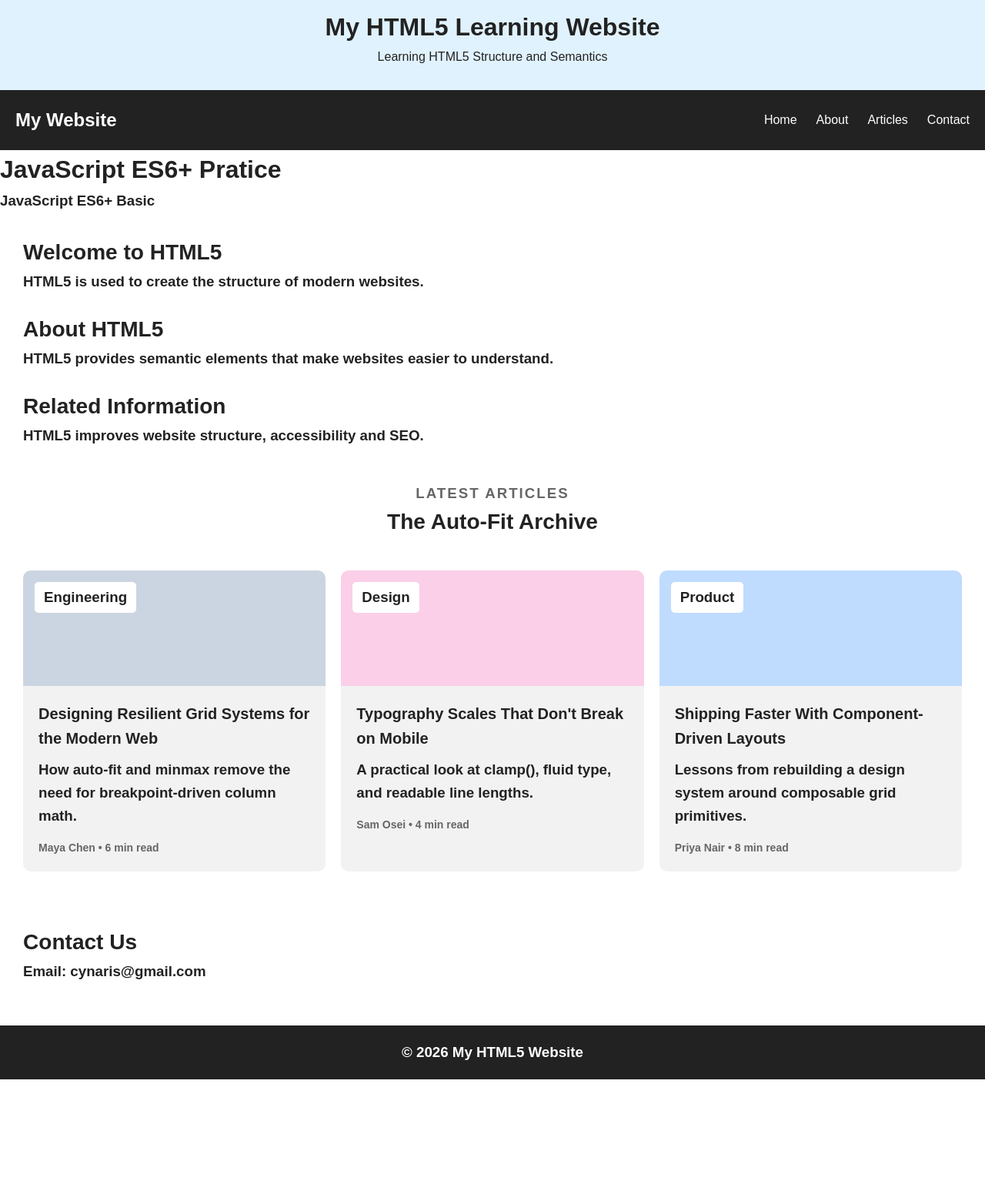
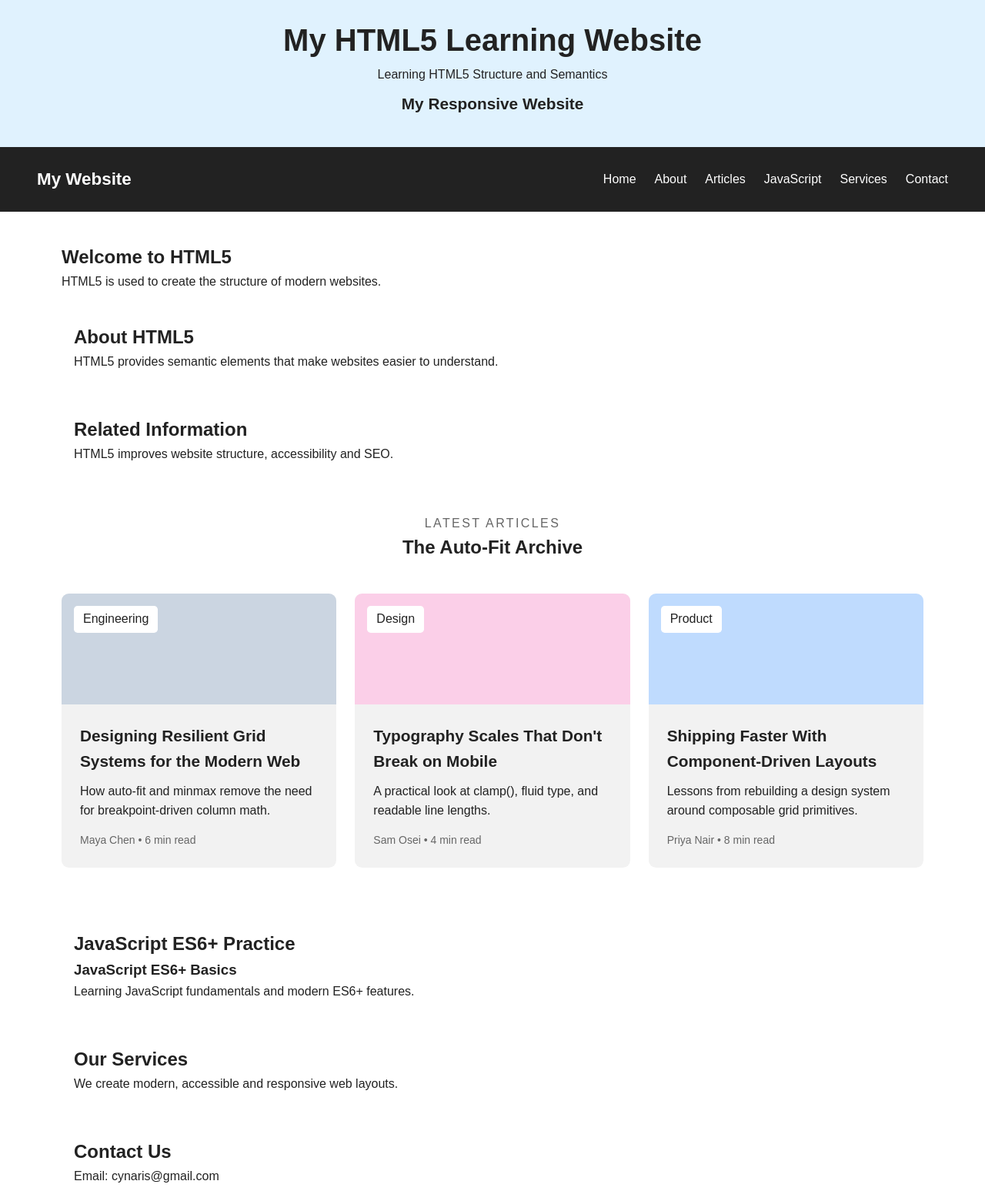
Before and after one commit to monishaarumugam48-hub/cynaris-internship-monisha, a plain HTML site: page index.html in a window 1280 px wide. Shown: the part 20-1580 px from the top of the page at 77% size. Before the commit the page ends 1422 px from the top, so only its background shows below. Drawn offline with Linux system fonts and the light colour scheme.

Commit message:
feat: responsive design week-1-day-4 complete

```diff
--- a/index.html
+++ b/index.html
@@ -6,134 +6,193 @@
     <meta name="viewport" content="width=device-width, initial-scale=1.0">
 
     <meta name="description"
-        content="A beginner-friendly website demonstrating HTML5 semantic structure and accessibility.">
+        content="A beginner-friendly responsive website demonstrating HTML5 semantics and accessibility.">
 
-    <title>HTML5 Structure and Semantic</title>
+    <title>HTML5 Structure and Responsive Design</title>
 
     <link rel="stylesheet" href="styles.css">
 </head>
 
 <body>
-
     <header class="site-header">
         <h1>My HTML5 Learning Website</h1>
         <p>Learning HTML5 Structure and Semantics</p>
+        <h2>My Responsive Website</h2>
     </header>
 
     <nav class="navbar" aria-label="Main navigation">
+
         <h2>My Website</h2>
 
         <ul class="nav-links">
             <li><a href="#home">Home</a></li>
             <li><a href="#about">About</a></li>
             <li><a href="#articles">Articles</a></li>
+            <li><a href="#javascript">JavaScript</a></li>
+            <li><a href="#services">Services</a></li>
             <li><a href="#contact">Contact</a></li>
         </ul>
+
     </nav>
-    <h1>JavaScript ES6+ Pratice</h1>
-    <h3>JavaScript ES6+ Basic</h>
-    <script src="script.js">
-
-    </script>
 
     <main id="home" class="container">
-
         <article>
             <h2>Welcome to HTML5</h2>
 
             <p>
-                HTML5 is used to create the structure of modern websites.
+                HTML5 is used to create the structure
+                of modern websites.
             </p>
         </article>
+        <section id="about" aria-labelledby="about-heading">
 
-        <section id="about" aria-labelledby="about-heading">
             <h2 id="about-heading">About HTML5</h2>
 
             <p>
-                HTML5 provides semantic elements that make websites easier to understand.
+                HTML5 provides semantic elements that make
+                websites easier to understand.
             </p>
+
         </section>
 
         <aside aria-labelledby="related-heading">
+
             <h2 id="related-heading">Related Information</h2>
 
             <p>
-                HTML5 improves website structure, accessibility and SEO.
+                HTML5 improves website structure,
+                accessibility and SEO.
             </p>
+
         </aside>
 
         <section id="articles" aria-labelledby="articles-heading">
 
             <header class="page-header">
+
                 <p class="subtitle">LATEST ARTICLES</p>
-                <h2 id="articles-heading">The Auto-Fit Archive</h2>
+
+                <h2 id="articles-heading">
+                    The Auto-Fit Archive
+                </h2>
+
             </header>
 
             <div class="card-container">
 
                 <article class="card">
+
                     <div class="card-image engineering">
                         <span class="category">Engineering</span>
                     </div>
 
                     <div class="card-content">
-                        <h2>Designing Resilient Grid Systems for the Modern Web</h2>
+
+                        <h2>
+                            Designing Resilient Grid Systems
+                            for the Modern Web
+                        </h2>
 
                         <p>
-                            How auto-fit and minmax remove the need for
-                            breakpoint-driven column math.
+                            How auto-fit and minmax remove
+                            the need for breakpoint-driven
+                            column math.
                         </p>
 
                         <div class="author">
                             Maya Chen <span>•</span> 6 min read
                         </div>
+
                     </div>
+
                 </article>
 
                 <article class="card">
+
                     <div class="card-image design">
                         <span class="category">Design</span>
                     </div>
 
                     <div class="card-content">
-                        <h2>Typography Scales That Don't Break on Mobile</h2>
+
+                        <h2>
+                            Typography Scales That Don't
+                            Break on Mobile
+                        </h2>
 
                         <p>
-                            A practical look at clamp(), fluid type,
-                            and readable line lengths.
+                            A practical look at clamp(),
+                            fluid type, and readable line lengths.
                         </p>
 
                         <div class="author">
                             Sam Osei <span>•</span> 4 min read
                         </div>
+
                     </div>
+
                 </article>
 
                 <article class="card">
+
                     <div class="card-image product">
                         <span class="category">Product</span>
                     </div>
 
                     <div class="card-content">
-                        <h2>Shipping Faster With Component-Driven Layouts</h2>
+
+                        <h2>
+                            Shipping Faster With
+                            Component-Driven Layouts
+                        </h2>
 
                         <p>
-                            Lessons from rebuilding a design system
-                            around composable grid primitives.
+                            Lessons from rebuilding a design
+                            system around composable grid primitives.
                         </p>
 
                         <div class="author">
                             Priya Nair <span>•</span> 8 min read
                         </div>
+
                     </div>
+
                 </article>
 
             </div>
+
         </section>
 
-        <section id="contact" aria-labelledby="contact-heading">
-            <h2 id="contact-heading">Contact Us</h2>
+        <section id="javascript">
+
+            <h2>JavaScript ES6+ Practice</h2>
+
+            <h3>JavaScript ES6+ Basics</h3>
+
+            <p>
+                Learning JavaScript fundamentals and
+                modern ES6+ features.
+            </p>
+
+        </section>
+
+        <section id="services">
+
+            <h2>Our Services</h2>
+
+            <p>
+                We create modern, accessible and
+                responsive web layouts.
+            </p>
+
+        </section>
+
+        <section id="contact">
+
+            <h2>Contact Us</h2>
+
             <p>Email: cynaris@gmail.com</p>
+
         </section>
 
     </main>
@@ -142,5 +201,8 @@
         <p>&copy; 2026 My HTML5 Website</p>
     </footer>
 
+
+    <script src="script.js"></script>
+
 </body>
 </html>
--- a/script.js
+++ b/script.js
@@ -1,16 +1,22 @@
-// 1. ES6 Variables
+//ES6 Variables
 const company = "Cynaris Solutions";
 let internName = "Monisha";
 
 console.log(`Welcome to ${company}, ${internName}!`);
 
-// 2. Array Destructuring
+console.log("Welcome to my HTML5 Responsive Website!");
+
+const heading = document.querySelector(".site-header h1");
+
+console.log(heading.textContent);
+
+//Array Destructuring
 const skills = ["HTML", "CSS", "JavaScript"];
 const [firstSkill, secondSkill, thirdSkill] = skills;
 
 console.log(firstSkill, secondSkill, thirdSkill);
 
-// 3. Object Destructuring
+//Object Destructuring
 const intern = {
     name: "Monisha",
     role: "Full Stack Developer Intern",
@@ -21,29 +27,29 @@ const { name, role, location } = intern;
 
 console.log(name, role, location);
 
-// 4. Arrow Function
+//Arrow Function
 const greet = (name) => {
     return `Hello ${name}, welcome!`;
 };
 
 console.log(greet("Monisha"));
 
-// 5. filter(), map(), reduce()
+//filter(), map(), reduce()
 const numbers = [10, 20, 30, 40, 50];
 
-// Filter numbers greater than 20
+//Filter numbers greater than 20
 const filteredNumbers = numbers.filter(num => num > 20);
 console.log("Filtered:", filteredNumbers);
 
-// Multiply each number by 2
+//Multiply each number by 2
 const mappedNumbers = numbers.map(num => num * 2);
 console.log("Mapped:", mappedNumbers);
 
-// Calculate total
+//Calculate total
 const total = numbers.reduce((sum, num) => sum + num, 0);
 console.log("Total:", total);
 
-// 6. Interactive Component using Event Listener
+//Interactive Component using Event Listener
 const button = document.createElement("button");
 
 button.textContent = "Click Me";
--- a/styles.css
+++ b/styles.css
@@ -9,26 +9,43 @@ body {
     line-height: 1.6;
     background-color: #ffffff;
     color: #222222;
+    font-size: 1rem;
 }
 
 .site-header {
     text-align: center;
-    padding: 30px;
+    padding: 2rem 1rem;
     background-color: #e0f2fe;
+}
+
+.site-header h1 {
+    font-size: 1.7rem;
+}
+
+.site-header h2 {
+    font-size: 1.3rem;
+    margin-top: 0.5rem;
 }
 
 .navbar {
     display: flex;
-    justify-content: space-between;
+    flex-direction: column;
     align-items: center;
-    padding: 20px;
+    gap: 1rem;
+    padding: 1rem;
     background-color: #222222;
     color: white;
 }
 
+.navbar h2 {
+    font-size: 1.4rem;
+}
+
 .nav-links {
     display: flex;
-    gap: 25px;
+    flex-wrap: wrap;
+    justify-content: center;
+    gap: 0.8rem;
     list-style: none;
 }
 
@@ -42,49 +59,60 @@ body {
     color: orange;
 }
 
-main {
-    padding: 30px;
+.container {
+    width: 100%;
+    max-width: 75rem;
+    margin: auto;
+    padding: 1rem;
 }
 
 article,
 section,
 aside {
-    margin-bottom: 25px;
+    margin-bottom: 1.5rem;
+}
+
+#javascript,
+#services,
+#contact,
+#about,
+.container > aside {
+    padding: 1rem;
 }
 
 .page-header {
     text-align: center;
-    padding: 20px;
+    padding: 1.5rem 0;
 }
 
 .subtitle {
-    letter-spacing: 2px;
+    letter-spacing: 0.15rem;
     color: #666666;
 }
 
 .card-container {
     display: grid;
-    grid-template-columns: repeat(3, 1fr);
-    gap: 20px;
-    padding: 20px 0;
+    grid-template-columns: 1fr;
+    gap: 1.25rem;
+    padding: 1rem 0;
 }
 
 .card {
     background-color: #f2f2f2;
-    border-radius: 10px;
+    border-radius: 0.6rem;
     overflow: hidden;
     transition: transform 0.3s ease,
                 background-color 0.3s ease;
 }
 
 .card:hover {
-    transform: translateY(-8px);
+    transform: translateY(-0.5rem);
     background-color: #dbeafe;
 }
 
 .card-image {
-    min-height: 150px;
-    padding: 15px;
+    min-height: 9rem;
+    padding: 1rem;
     display: flex;
     align-items: flex-start;
 }
@@ -103,48 +131,95 @@ aside {
 
 .category {
     background-color: white;
-    padding: 5px 12px;
-    border-radius: 5px;
+    padding: 0.3rem 0.75rem;
+    border-radius: 0.3rem;
 }
 
 .card-content {
-    padding: 20px;
+    padding: 1.25rem;
 }
 
 .card-content h2 {
-    margin-bottom: 10px;
-    font-size: 20px;
+    margin-bottom: 0.6rem;
+    font-size: 1.2rem;
 }
 
 .card-content p {
-    margin-bottom: 15px;
+    margin-bottom: 0.9rem;
 }
 
 .author {
-    font-size: 14px;
+    font-size: 0.875rem;
     color: #666666;
 }
 
 footer {
     text-align: center;
-    padding: 20px;
+    padding: 1.25rem;
     background-color: #222222;
     color: white;
 }
 
-@media (max-width: 768px) {
+@media (min-width: 768px) {
+
+    .site-header {
+        padding: 2.5rem 1rem;
+    }
+
+    .site-header h1 {
+        font-size: 2rem;
+    }
 
     .navbar {
-        flex-direction: column;
-        gap: 15px;
+        flex-direction: row;
+        justify-content: space-between;
+        padding: 1.25rem 2rem;
     }
 
     .nav-links {
-        flex-wrap: wrap;
-        justify-content: center;
+        gap: 1rem;
+    }
+
+    .container {
+        padding: 2rem;
     }
 
     .card-container {
-        grid-template-columns: 1fr;
+        grid-template-columns: repeat(2, minmax(0, 1fr));
+        gap: 1.5rem;
     }
+
+    .card-content h2 {
+        font-size: 1.3rem;
+    }
+
 }
+
+@media (min-width: 1200px) {
+
+    .container {
+        padding: 2.5rem;
+    }
+
+    .site-header h1 {
+        font-size: 2.5rem;
+    }
+
+    .navbar {
+        padding: 1.5rem 3rem;
+    }
+
+    .nav-links {
+        gap: 1.5rem;
+    }
+
+    .card-container {
+        grid-template-columns: repeat(3, minmax(0, 1fr));
+        gap: 1.5rem;
+    }
+
+    .card-content {
+        padding: 1.5rem;
+    }
+
+}
```
